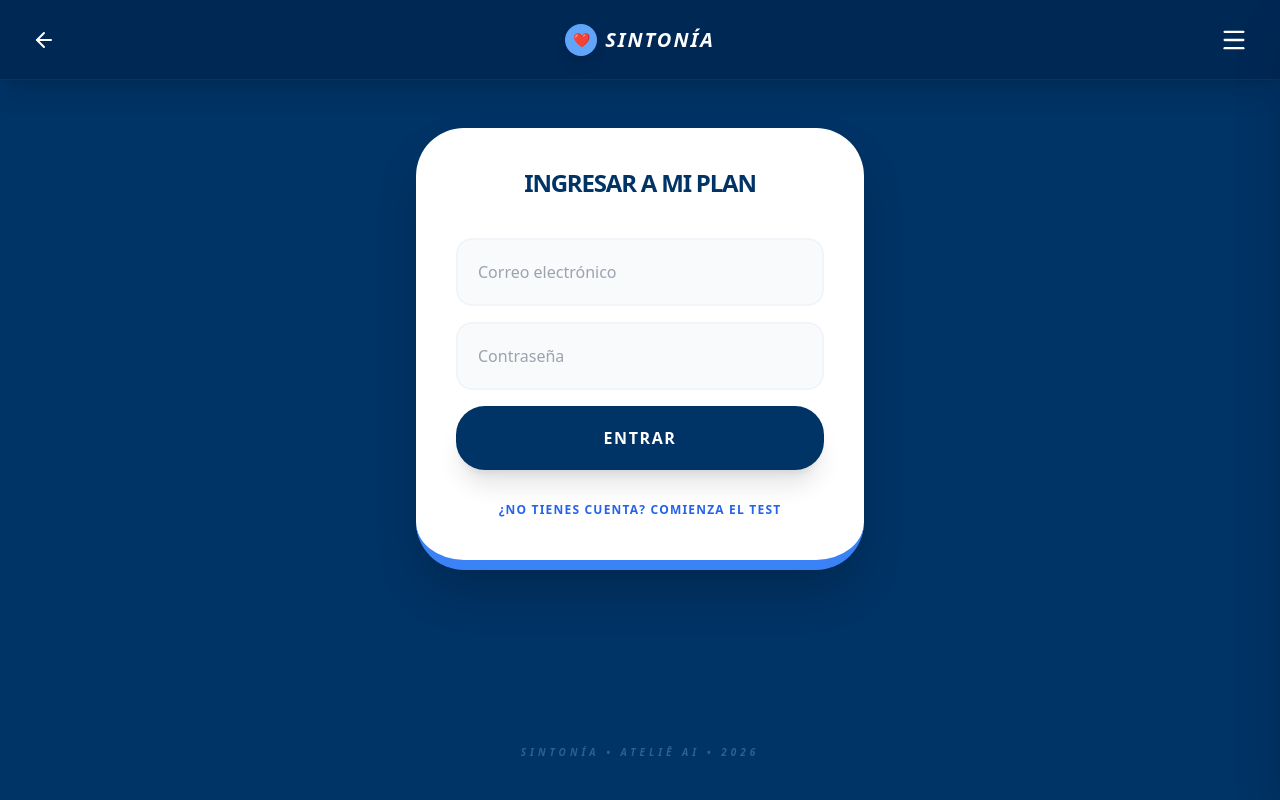
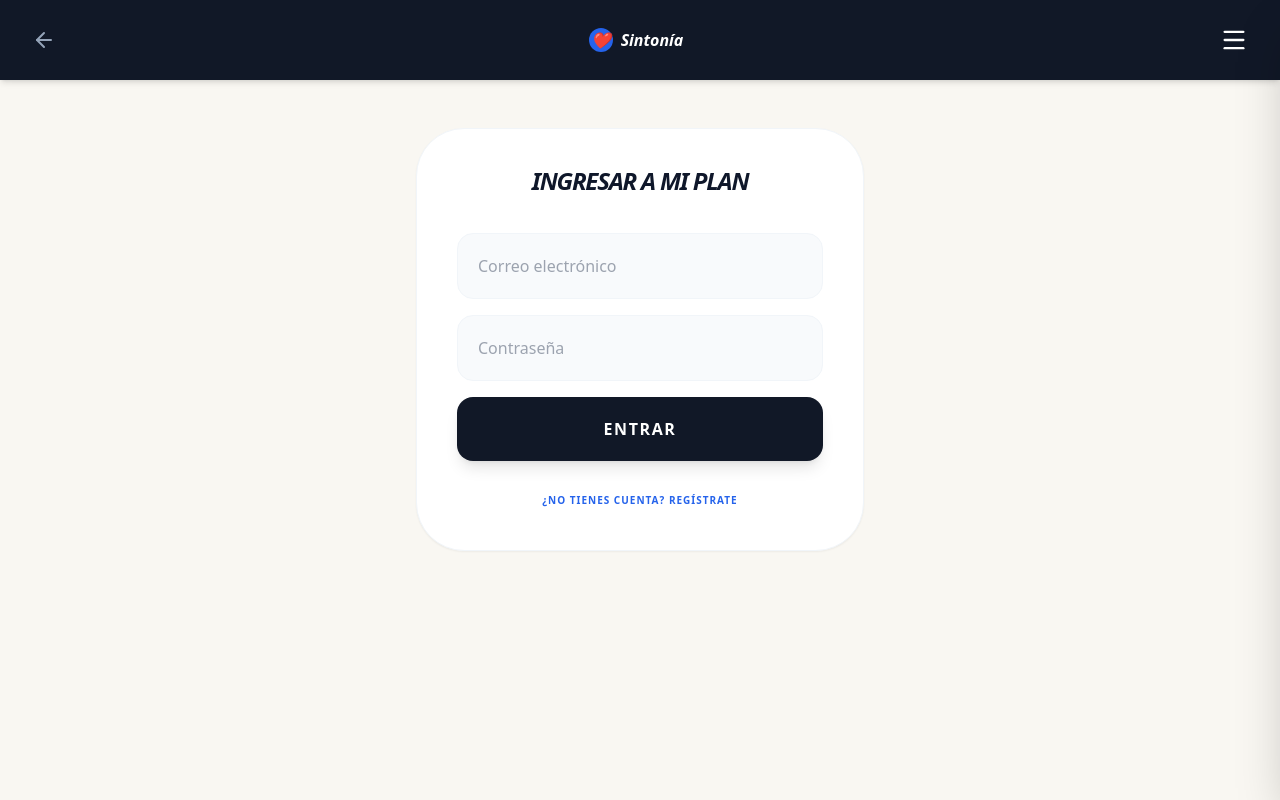
Before and after one commit to Atelier-Ai-Insights/crianza, a Next.js app: page /auth in a window 1280 px wide. Built offline with nearby package versions, Linux system fonts and the light colour scheme; no server answers.

Commit message:
Update auth.js

```diff
--- a/pages/auth.js
+++ b/pages/auth.js
@@ -11,98 +11,41 @@ export default function Auth() {
   const [password, setPassword] = useState('');
   const [loading, setLoading] = useState(false);
 
-  useEffect(() => {
-    if (router.query.mode === 'signup') setIsLogin(false);
-  }, [router.query]);
+  useEffect(() => { if (router.query.mode === 'signup') setIsLogin(false); }, [router.query]);
 
   const handleAuth = async (e) => {
     e.preventDefault();
     setLoading(true);
-
     if (isLogin) {
       const { error } = await supabase.auth.signInWithPassword({ email, password });
-      if (!error) router.push('/plan');
-      else alert("Error al ingresar: " + error.message);
+      if (!error) router.push('/plan'); else alert(error.message);
     } else {
       const { data, error } = await supabase.auth.signUp({ email, password });
       if (!error) {
-        const tempPerfil = localStorage.getItem('temp_perfil');
-        await supabase.from('perfiles').insert([{
-          id: data.user.id,
-          tipo_perfil: tempPerfil,
-          test_completado: true
-        }]);
+        const temp = localStorage.getItem('temp_perfil');
+        await supabase.from('perfiles').insert([{ id: data.user.id, tipo_perfil: temp, test_completado: true }]);
         router.push('/plan');
-      } else alert("Error al registrarse: " + error.message);
+      } else alert(error.message);
     }
     setLoading(false);
   };
 
   return (
-    <div className="min-h-screen bg-[#003366] flex flex-col items-center pt-24 px-6">
-      {/* Header Superior Consistente */}
-      <header className="fixed top-0 left-0 w-full bg-[#002855] h-20 px-6 flex items-center justify-between z-30 shadow-xl border-b border-white/5">
-        <div className="w-12">
-          <button onClick={() => router.push('/')} className="p-2 text-white hover:bg-white/10 rounded-full transition-all">
-            <ArrowLeft size={24} />
-          </button>
-        </div>
-        <div className="flex items-center gap-2">
-          <div className="w-8 h-8 bg-blue-400 rounded-full flex items-center justify-center text-sm shadow-lg">❤️</div>
-          <h1 className="text-xl font-black tracking-widest uppercase text-white italic">Sintonía</h1>
-        </div>
-        <div className="w-12 flex justify-end">
-          <Menu />
-        </div>
+    <div className="min-h-screen bg-[#F9F7F2] pt-32 px-6">
+      <header className="fixed top-0 left-0 w-full bg-[#111827] h-20 px-6 flex items-center justify-between z-30 shadow-md">
+        <button onClick={() => router.push('/')} className="p-2 text-slate-400 hover:text-white"><ArrowLeft size={24} /></button>
+        <div className="flex items-center gap-2 text-white font-bold italic"><div className="w-6 h-6 bg-blue-600 rounded-full flex items-center justify-center">❤️</div>Sintonía</div>
+        <div className="w-12 flex justify-end"><Menu /></div>
       </header>
-
-      {/* Card de Autenticación */}
-      <main className="w-full max-w-md mt-8">
-        <div className="bg-white rounded-[3rem] p-10 shadow-2xl border-b-[10px] border-blue-500">
-          <h1 className="text-2xl font-black text-[#003366] text-center mb-10 uppercase tracking-tighter leading-tight">
-            {isLogin ? 'Ingresar a mi Plan' : 'Crea tu cuenta para ver los resultados'}
-          </h1>
-
-          <form onSubmit={handleAuth} className="space-y-4">
-            <div className="space-y-1">
-              <input
-                type="email"
-                placeholder="Correo electrónico"
-                className="w-full p-5 bg-slate-50 border-2 border-slate-100 rounded-2xl focus:border-blue-500 focus:bg-white outline-none transition-all text-slate-700"
-                onChange={(e) => setEmail(e.target.value)}
-                required
-              />
-            </div>
-            <div className="space-y-1">
-              <input
-                type="password"
-                placeholder="Contraseña"
-                className="w-full p-5 bg-slate-50 border-2 border-slate-100 rounded-2xl focus:border-blue-500 focus:bg-white outline-none transition-all text-slate-700"
-                onChange={(e) => setPassword(e.target.value)}
-                required
-              />
-            </div>
-
-            <button
-              disabled={loading}
-              className="w-full bg-[#003366] text-white py-5 rounded-[1.8rem] font-black uppercase tracking-widest shadow-xl hover:bg-blue-800 transition-all mt-4 active:scale-95 disabled:opacity-50"
-            >
-              {loading ? 'Cargando...' : isLogin ? 'Entrar' : 'Registrarme'}
-            </button>
-          </form>
-
-          <button
-            onClick={() => setIsLogin(!isLogin)}
-            className="w-full mt-8 text-xs text-blue-600 font-black uppercase tracking-widest hover:underline text-center"
-          >
-            {isLogin ? '¿No tienes cuenta? Comienza el test' : '¿Ya tienes cuenta? Inicia sesión'}
-          </button>
-        </div>
+      <main className="max-w-md mx-auto bg-white rounded-[3rem] p-10 shadow-sm border border-slate-100">
+        <h1 className="text-2xl font-black text-slate-900 text-center mb-10 uppercase italic tracking-tighter leading-none">{isLogin ? 'Ingresar a mi Plan' : 'Crea tu cuenta'}</h1>
+        <form onSubmit={handleAuth} className="space-y-4">
+          <input type="email" placeholder="Correo electrónico" className="w-full p-5 bg-slate-50 border border-slate-100 rounded-2xl focus:border-blue-600 outline-none" onChange={(e) => setEmail(e.target.value)} required />
+          <input type="password" placeholder="Contraseña" className="w-full p-5 bg-slate-50 border border-slate-100 rounded-2xl focus:border-blue-600 outline-none" onChange={(e) => setPassword(e.target.value)} required />
+          <button disabled={loading} className="w-full bg-[#111827] text-white py-5 rounded-2xl font-bold uppercase tracking-widest shadow-lg">{loading ? 'Cargando...' : isLogin ? 'Entrar' : 'Registrarme'}</button>
+        </form>
+        <button onClick={() => setIsLogin(!isLogin)} className="w-full mt-8 text-[10px] font-bold text-blue-600 uppercase tracking-widest text-center">{isLogin ? '¿No tienes cuenta? Regístrate' : '¿Ya tienes cuenta? Entra'}</button>
       </main>
-
-      <footer className="mt-auto py-10 text-blue-300 text-[10px] uppercase tracking-[0.4em] font-black opacity-30 italic">
-        Sintonía • Ateliê AI • 2026
-      </footer>
     </div>
   );
 }
```
